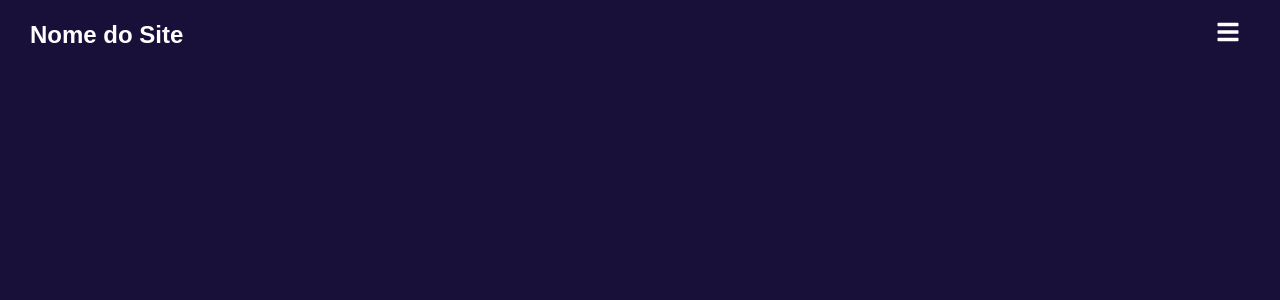
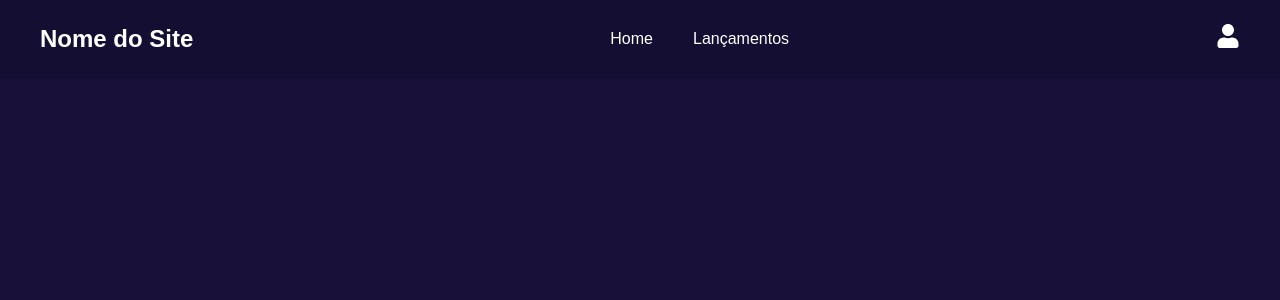
Before and after one commit to tarsibfritz/ProjetoIntegrador-Financeiro, a React (Vite) app in the folder frontend/: page / in a window 1280 px wide. Before the commit this address had no page. Shown: the top 300 px of the page. Built offline with nearby package versions, Linux system fonts and the light colour scheme.

Commit message:
update navbar

```diff
--- a/frontend/src/components/Navbar.jsx
+++ b/frontend/src/components/Navbar.jsx
@@ -1,11 +1,12 @@
-import { useState } from 'react';
-import { FaBars, FaTimes } from 'react-icons/fa';
-import { Link, useNavigate } from 'react-router-dom'; // Importe useNavigate
+import { useState, useEffect } from 'react';
+import { FaUser } from 'react-icons/fa'; // Importe o ícone de usuário
+import { Link, useNavigate } from 'react-router-dom';
 import '../styles/Navbar.css';
 
 const Navbar = () => {
     const [isOpen, setIsOpen] = useState(false);
-    const navigate = useNavigate(); // Hook para navegação
+    const [userName, setUserName] = useState('');
+    const navigate = useNavigate();
 
     const toggleMenu = () => {
         setIsOpen(!isOpen);
@@ -16,24 +17,38 @@ const Navbar = () => {
     };
 
     const handleLogout = () => {
-        localStorage.removeItem('token'); // Remove o token do armazenamento
-        navigate('/login'); // Redireciona para a página de login
-        closeMenu(); // Fecha o menu após o logout
+        localStorage.removeItem('token');
+        localStorage.removeItem('userName'); // Opcional: Limpar o nome do usuário ao fazer logout
+        navigate('/login');
+        closeMenu();
     };
+
+    useEffect(() => {
+        // Obter o nome do usuário do localStorage
+        const name = localStorage.getItem('userName');
+        setUserName(name || 'Usuário');
+    }, []);
 
     return (
         <nav className="navbar">
-            <div className="navbar-left">
-                <h1 className="site-name">Nome do Site</h1>
-            </div>
-            <div className="navbar-right">
-                <button className="menu-toggle" onClick={toggleMenu}>
-                    {isOpen ? <FaTimes size={24} /> : <FaBars size={24} />}
-                </button>
-                <div className={`menu ${isOpen ? 'open' : ''}`}>
+            <div className="navbar-content">
+                <div className="navbar-left">
+                    <h1 className="site-name">Nome do Site</h1>
+                </div>
+                <div className="navbar-links">
                     <Link to="/home" className="menu-item" onClick={closeMenu}>Home</Link>
                     <Link to="/lançamentos" className="menu-item" onClick={closeMenu}>Lançamentos</Link>
-                    <button onClick={handleLogout} className="menu-item">Sair</button> {/* Adiciona o botão de logout */}
+                </div>
+                <div className="navbar-right">
+                    <button className="menu-toggle" onClick={toggleMenu}>
+                        <FaUser size={24} />
+                    </button>
+                    <div className={`menu ${isOpen ? 'open' : ''}`}>
+                        <div className="user-info">
+                            <span className="user-name">{userName}</span>
+                        </div>
+                        <button onClick={handleLogout} className="logout-user">Sair</button>
+                    </div>
                 </div>
             </div>
         </nav>
--- a/frontend/src/styles/Navbar.css
+++ b/frontend/src/styles/Navbar.css
@@ -1,17 +1,28 @@
+/* Navbar Container */
 .navbar {
     display: flex;
-    justify-content: space-between;
+    justify-content: center;
     align-items: center;
     padding: 20px 30px;
-    background-color: transparent;
+    background-color: #150E33; /* Ajuste a cor de fundo para melhor contraste */
     color: #fff;
 }
 
-.navbar-left {
+/* Conteúdo da Navbar */
+.navbar-content {
+    display: flex;
+    justify-content: space-between;
+    width: 100%;
+    max-width: 1200px;
+}
+
+/* Alinhamento dos Itens */
+.navbar-left, .navbar-links, .navbar-right {
     display: flex;
     align-items: center;
 }
 
+/* Nome do Site */
 .site-name {
     font-family: 'Poppins', sans-serif;
     font-size: 24px;
@@ -19,51 +30,82 @@
     margin: 0;
 }
 
-.navbar-right {
+/* Links da Navbar */
+.navbar-links {
     display: flex;
-    align-items: center;
+    gap: 20px;
 }
 
+/* Botão de Toggle do Menu */
 .menu-toggle {
     background: none;
     border: none;
     color: #fff;
     cursor: pointer;
     font-size: 24px;
-    margin-right: 10px;
+    margin-left: 10px;
+    position: relative; /* Para posicionar o menu corretamente */
 }
 
-/* Menu */
+/* Menu (invisível por padrão) */
 .menu {
     display: none;
     flex-direction: column;
     position: absolute;
+    text-align: center;
     top: 60px;
-    right: 20px;
-    background-color: #333;
+    right: 0;
+    background-color: #150E33;
     border-radius: 5px;
     box-shadow: 0 4px 8px rgba(0, 0, 0, 0.2);
+    width: 170px;
+    z-index: 1000;
 }
 
-.menu-item {
-    color: #fff;
-    text-decoration: none;
-    margin: 0 10px;
-    font-family: 'Poppins', sans-serif;
-    font-size: 18px;
-    padding: 10px;
-    text-align: center;
-}
-
+/* Menu visível quando aberto */
 .menu.open {
     display: flex;
 }
 
-.menu-item:hover {
-    background-color: #444;
+/* Itens do Menu */
+.menu-item, .logout-user {
+    color: #fff;
+    text-decoration: none;
+    padding: 10px;
+    display: block;
+    position: relative;
 }
 
-/* Adicionar margem ao ícone de usuário */
-.menu-item:last-child {
-    margin-left: 0;
+/* Linha animada embaixo do item do menu */
+.menu-item::after {
+    content: "";
+    position: absolute;
+    left: 0;
+    bottom: 0;
+    width: 0;
+    height: 2px;
+    background-color: #fff;
+    transition: width 0.4s ease;
 }
+
+.menu-item:hover {
+    color: #b40ee6;
+}
+
+.menu-item:hover::after {
+    width: 100%;
+    background-color: #b40ee6
+}
+
+/* Estilo do botão de logout */
+.logout-user {
+    border: none;
+    background: none;
+    cursor: pointer;
+    margin-top: 4px;
+    transition: ease 0.5s;
+}
+
+.logout-user:hover {
+    background-color: #6530a7;
+}
```
